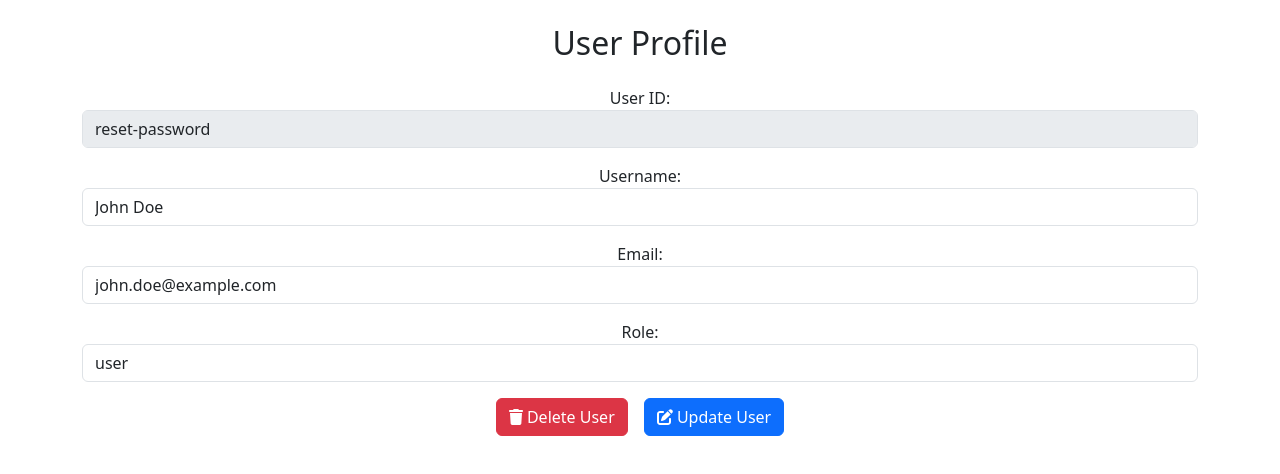
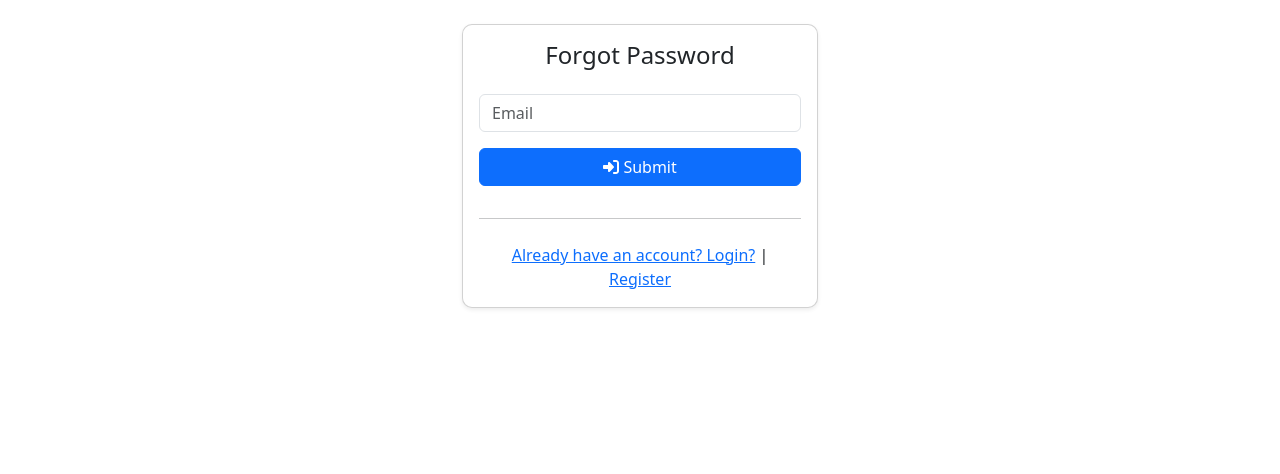
Before and after one commit to MGTheTrain/e-commerce-service, an Angular app in the folder frontend/e-commerce-service/: page /user/reset-password in a window 1280 px wide. Shown: the top 474 px of the page. Built offline with nearby package versions, Linux system fonts and the light colour scheme.

Commit message:
setup reset password component

```diff
--- a/frontend/e-commerce-service/src/app/app.routes.ts
+++ b/frontend/e-commerce-service/src/app/app.routes.ts
@@ -13,10 +13,12 @@ import { CartItemComponent } from './components/shopping-cart/cart-item/cart-ite
 import { ReviewListComponent } from './components/review-management/review-list/review-list.component';
 import { ReviewDetailComponent } from './components/review-management/review-detail/review-detail.component';
 import { UserListComponent } from './components/user-management/user-list/user-list.component';
+import { ResetPasswordComponent } from './components/user-management/reset-password/reset-password.component';
 
 const routes: Routes = [
     { path: 'user/registration', component: UserRegistrationComponent },
     { path: 'user/login', component: UserLoginComponent },
+    { path: 'user/reset-password', component: ResetPasswordComponent },
     { path: 'user/:userId', component: UserProfileComponent },
     { path: 'user', component: UserListComponent },
     { path: 'products', component: ProductListComponent },
--- /dev/null
+++ b/frontend/e-commerce-service/src/app/components/user-management/reset-password/reset-password.component.css
@@ -0,0 +1,24 @@
+.container {
+    margin-top: 4rem;
+  }
+
+  .card {
+    border-radius: 10px;
+  }
+
+  .card-title {
+    text-align: center;
+    margin-bottom: 1rem;
+  }
+
+  .form-group {
+    margin-bottom: 1rem;
+  }
+
+  .btn {
+    width: 100%;
+  }
+
+  hr {
+    margin: 1.5rem 0;
+  }
--- /dev/null
+++ b/frontend/e-commerce-service/src/app/components/user-management/reset-password/reset-password.component.html
@@ -0,0 +1,25 @@
+<div class="container mt-4">
+    <div class="row justify-content-center">
+      <div class="col-md-6 col-lg-4">
+        <div class="card shadow-sm">
+          <div class="card-body">
+            <h4 class="card-title text-center mb-4">Forgot Password</h4>
+            <form (ngSubmit)="onSubmit()">
+              <div class="form-group">
+                <input type="email" placeholder="Email" class="form-control" id="email" [(ngModel)]="email" name="email" required>
+              </div>
+              <div class="form-group text-center">
+                <button type="submit" class="btn btn-primary w-100 mb-2">
+                  <fa-icon [icon]="faSignInAlt"></fa-icon> Submit
+                </button>
+              </div>
+            </form>
+            <hr>
+            <div class="text-center">
+                <a href="/user/login" (click)="onLogin()">Already have an account? Login?</a> | <a href="/user/registration" (click)="onRegister()">Register</a>
+            </div>
+          </div>
+        </div>
+      </div>
+    </div>
+  </div>
--- /dev/null
+++ b/frontend/e-commerce-service/src/app/components/user-management/reset-password/reset-password.component.ts
@@ -0,0 +1,30 @@
+import { Component } from '@angular/core';
+import { FormsModule } from '@angular/forms';
+import { CommonModule } from '@angular/common';
+import { FontAwesomeModule } from '@fortawesome/angular-fontawesome';
+import { IconDefinition } from '@fortawesome/fontawesome-svg-core';
+import { faSignInAlt } from '@fortawesome/free-solid-svg-icons';
+
+@Component({
+  selector: 'app-reset-password',
+  standalone: true,
+  imports: [FormsModule, CommonModule, FontAwesomeModule],
+  templateUrl: './reset-password.component.html',
+  styleUrls: ['./reset-password.component.css']
+})
+export class ResetPasswordComponent {
+  email: string = '';
+  public faSignInAlt: IconDefinition = faSignInAlt;
+
+  onSubmit(): void {
+    console.log('Reset password for email:', this.email);
+  }
+
+  onLogin(): void {
+    console.log('Login:', this.email);
+  }
+
+  onRegister(): void {
+    console.log('Register:', this.email);
+  }
+}
```
Also changed, not shown: 1 other file (tests, documents, lock files or other folders).
